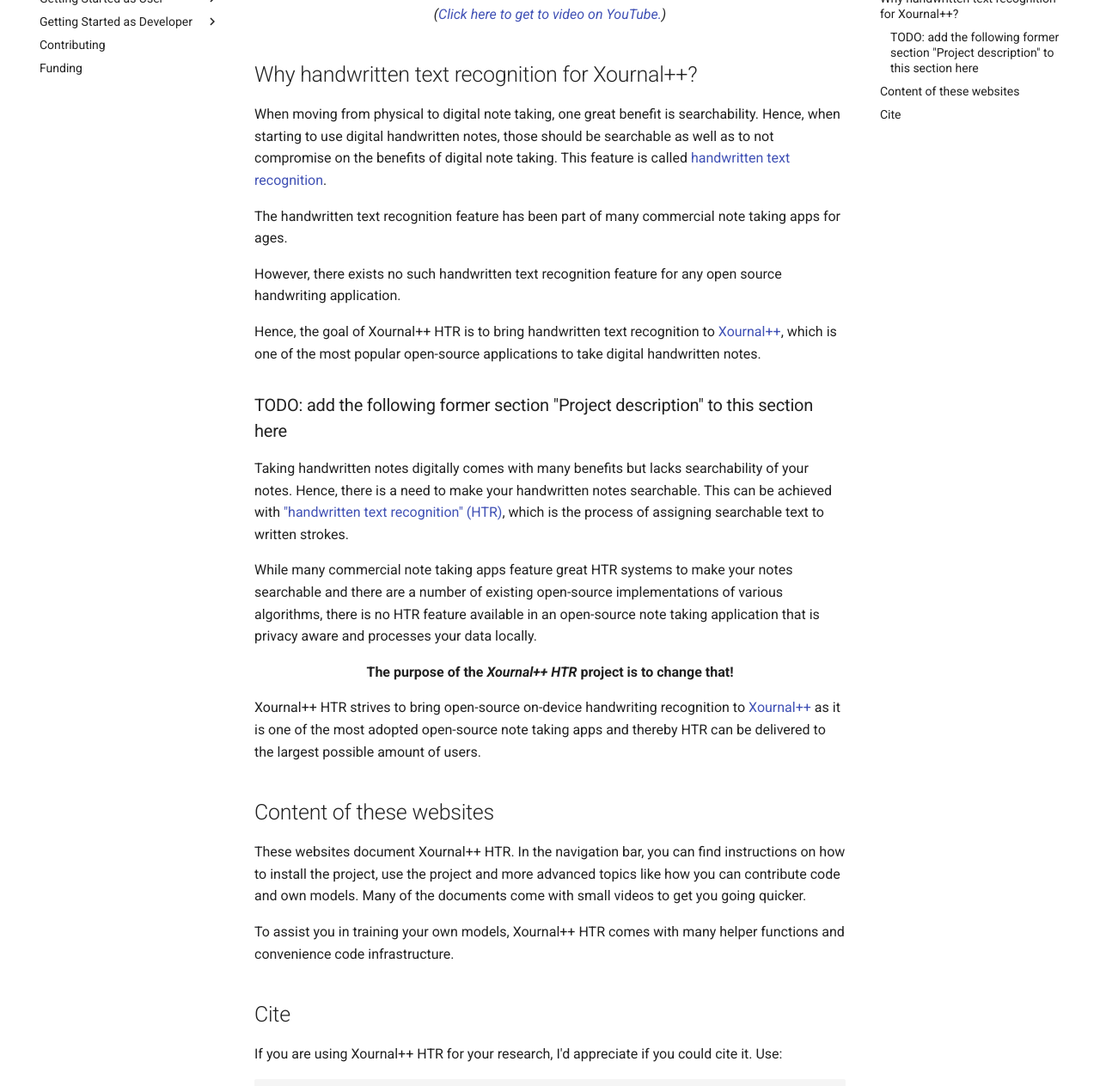
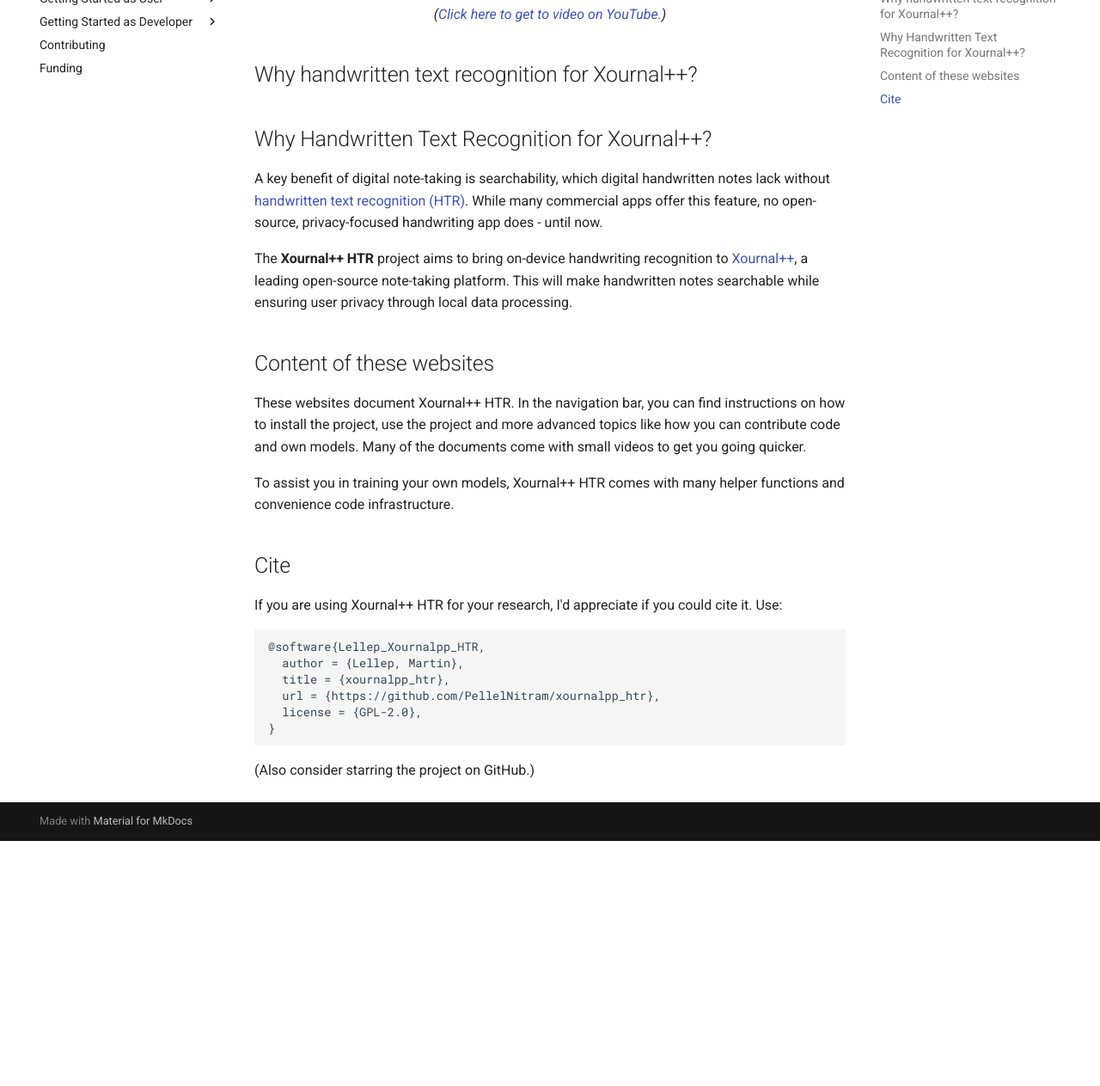
Before and after one commit to PellelNitram/xournalpp_htr, an MkDocs documentation site: the page built from docs/index.md, in a window 1280 px wide and 1400 px high, scrolled down 587 px, cut to the strip 137-1400 px from the top of the window. Shown: the whole strip at 86% size. Built offline with MkDocs 1.6.1 and Material for MkDocs 9.7.7, drawn with Linux system fonts in a browser that asks for light colours; comment, search, counter and statistics services are not loaded; after the commit the page ends 1702 px from its top, so only the background shows below that.

Commit message:
Work on documentation.
Rework 'Why handwritten text recognition for Xournal++?' section of
index chapter.

```diff
--- a/docs/index.md
+++ b/docs/index.md
@@ -20,28 +20,17 @@
 
 ## Why handwritten text recognition for Xournal++?
 
-When moving from physical to digital note taking, one great benefit is searchability. Hence, when starting to use
-digital handwritten notes, those should be searchable as well as to not compromise on the benefits of digital note
-taking. This feature is called [handwritten text recognition](https://en.wikipedia.org/wiki/Handwriting_recognition).
+## Why Handwritten Text Recognition for Xournal++?
 
-The handwritten text recognition feature has been part of many commercial note taking apps for ages.
+A key benefit of digital note-taking is searchability, which digital handwritten notes lack
+without [handwritten text recognition (HTR)](https://en.wikipedia.org/wiki/Handwriting_recognition).
+While many commercial apps offer this feature, no open-source, privacy-focused handwriting
+app does - until now.
 
-However, there exists no such handwritten text recognition feature for any open source handwriting application.
-
-Hence, the goal of Xournal++ HTR is to bring handwritten text recognition to [Xournal++](https://xournalpp.github.io/),
-which is one of the most popular open-source applications to take digital handwritten notes.
-
-### TODO: add the following former section "Project description" to this section here
-
-Taking handwritten notes digitally comes with many benefits but lacks searchability of your notes. Hence, there is a need to make your handwritten notes searchable. This can be achieved with ["handwritten text recognition" (HTR)](https://en.wikipedia.org/wiki/Handwriting_recognition), which is the process of assigning searchable text to written strokes.
-
-While many commercial note taking apps feature great HTR systems to make your notes searchable and there are a number of existing open-source implementations of various algorithms, there is no HTR feature available in an open-source note taking application that is privacy aware and processes your data locally.
-
-<div align="center">
-    <p><b>The purpose of the <i>Xournal++ HTR</i> project is to change that!</b></p>
-</div>
-
-Xournal++ HTR strives to bring open-source on-device handwriting recognition to [Xournal++](https://github.com/xournalpp/xournalpp) as it is one of the most adopted open-source note taking apps and thereby HTR can be delivered to the largest possible amount of users.
+The **Xournal++ HTR** project aims to bring on-device handwriting recognition to
+[Xournal++](https://xournalpp.github.io/), a leading open-source note-taking platform.
+This will make handwritten notes searchable while ensuring user privacy through local data
+processing.
 
 ## Content of these websites
 
```
